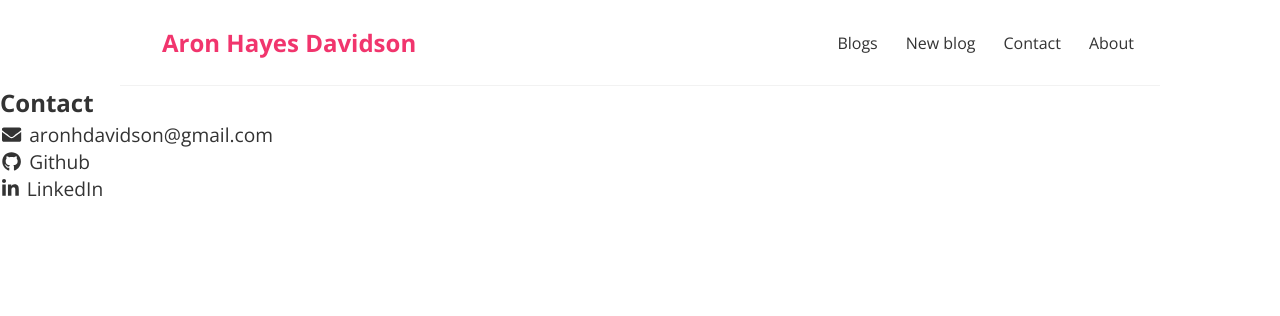
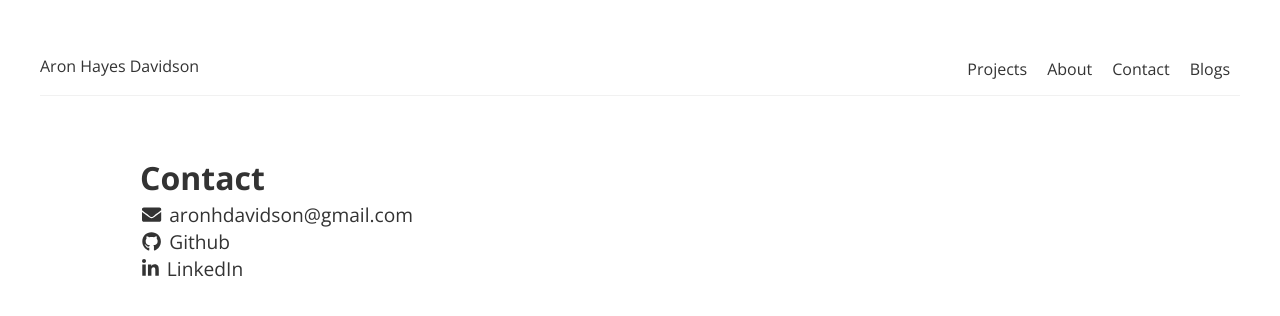
Before and after one commit to Aron-HD/React-website, a React (Create React App) app: page /contact in a window 1280 px wide. Shown: the top 316 px of the page. Built offline with nearby package versions, Linux system fonts and the light colour scheme.

Commit message:
made alternative bar and sorted working hamburger menu

```diff
--- a/src/components/App.js
+++ b/src/components/App.js
@@ -6,6 +6,7 @@ import Create from "./Create";
 import About from "./About";
 import Contact from "./Contact";
 import Showcase from "./Showcase/Showcase";
+import NavAlt from "./Showcase/NavAlt";
 
 function App() {
   return (
@@ -13,16 +14,16 @@ function App() {
       <Fragment className="App">
         <Switch>
           <Route exact path="/" component={Showcase} />
-          <Navbar />
+          <NavAlt />
         </Switch>
-        <Fragment className="content">
+        <div className="content">
           <Switch>
             <Route path="/blogs" component={Blogs} />
             <Route path="/about" component={About} />
             <Route path="/contact" component={Contact} />
             <Route path="/create" component={Create} />
           </Switch>
-        </Fragment>
+        </div>
       </Fragment>
     </Router>
   );
--- a/src/components/Navbar.js
+++ b/src/components/Navbar.js
@@ -3,9 +3,11 @@ import { Link } from "react-router-dom";
 const Navbar = () => {
   return (
     <nav className="navbar">
-      <Link to="/" className="item">
-        <h1>Aron Hayes Davidson</h1>
-      </Link>
+      <div className="logo">
+        <Link to="/" className="item">
+          <h1>Aron Hayes Davidson</h1>
+        </Link>
+      </div>
       <div className="links">
         <Link to="/blogs" className="item">
           Blogs
--- a/src/components/Showcase/Burger.js
+++ b/src/components/Showcase/Burger.js
@@ -1,13 +1,53 @@
-import React from "react";
-import { StyledBurger } from "./Burger.styled";
+import { useState } from "react";
+import styled from "styled-components";
+import Menu from "./Menu";
+
+const StyledBurger = styled.div`
+  width: 2rem;
+  height: 2rem;
+  position: fixed;
+  top: 40px;
+  right: 40px;
+  z-index: 20;
+  display: none;
+
+  @media (max-width: 768px) {
+    display: flex;
+    justify-content: space-around;
+    flex-flow: column nowrap;
+  }
+
+  div {
+    width: 2rem;
+    height: 0.25rem;
+    background-color: ${({ open }) => (open ? "#ccc" : "#ccc")};
+    border-radius: 10px;
+    transform-origin: 1px;
+    transition: all 0.2s linear;
+    &:nth-child(1) {
+      transform: ${({ open }) => (open ? "rotate(45deg)" : "rotate(0)")};
+    }
+    &:nth-child(2) {
+      transform: ${({ open }) => (open ? "translateX(100%)" : "translateX(0)")};
+      opacity: ${({ open }) => (open ? 0 : 1)};
+    }
+    &:nth-child(3) {
+      transform: ${({ open }) => (open ? "rotate(-45deg)" : "rotate(0)")};
+    }
+  }
+`;
 
 const Burger = () => {
+  const [open, setOpen] = useState(false);
   return (
-    <StyledBurger>
-      <div />
-      <div />
-      <div />
-    </StyledBurger>
+    <>
+      <StyledBurger open={open} onClick={() => setOpen(!open)}>
+        <div />
+        <div />
+        <div />
+      </StyledBurger>
+      <Menu open={open} />
+    </>
   );
 };
 
--- a/src/components/Showcase/Menu.js
+++ b/src/components/Showcase/Menu.js
@@ -1,21 +1,52 @@
-const Menu = () => {
+import styled from "styled-components";
+
+const StyledMenu = styled.ul`
+  list-style: none;
+  display: flex;
+  flex-flow: row-nowrap;
+  margin-block-start: 0px;
+  margin-block-end: 0px;
+  margin-inline-start: 0px;
+  margin-inline-end: 0px;
+  padding-inline-start: 0px;
+  li {
+    padding: 18px 10px;
+  }
+
+  @media (max-width: 768px) {
+    flex-flow: column nowrap;
+    background-color: #0d2538;
+    position: fixed;
+    transform: ${({ open }) => (open ? "translateX(0)" : "translate(100%)")};
+    top: 0;
+    right: 0;
+    height: 100vh;
+    width: 40vw;
+    padding: 40px;
+    transition: transform 0.3s ease-in-out;
+
+    li {
+      color: #fff;
+    }
+  }
+`;
+
+const Menu = ({ open }) => {
   return (
-    <div className="menu">
-      <ul>
+    <StyledMenu open={open}>
       <li>
-          <a href="#">Home</a>
+        <a href="/projects">Projects</a>
       </li>
       <li>
-          <a href="#">About</a>
+        <a href="/about">About</a>
       </li>
       <li>
-          <a href="#">Contact</a>
+        <a href="/contact">Contact</a>
       </li>
       <li>
-          <a href="#">Blogs</a>
+        <a href="/blogs">Blogs</a>
       </li>
-      </ul>
-    </div>
+    </StyledMenu>
   );
 };
 
--- /dev/null
+++ b/src/components/Showcase/NavAlt.js
@@ -0,0 +1,30 @@
+import { Link } from "react-router-dom";
+import styled from "styled-components";
+import Burger from "./Burger";
+
+const Nav = styled.nav`
+  width: inherit;
+  height: 55px;
+  border-bottom: 1px solid #f1f1f1;
+  margin: 40px;
+  //   padding-top: 40px;
+  display: flex;
+  justify-content: space-between;
+
+  .logo {
+    padding: 15px 0;
+  }
+`;
+
+const NavAlt = () => {
+  return (
+    <Nav>
+      <div className="logo">
+        <Link to="/">Aron Hayes Davidson</Link>
+      </div>
+      <Burger />
+    </Nav>
+  );
+};
+
+export default NavAlt;
--- a/src/components/Showcase/Showcase.js
+++ b/src/components/Showcase/Showcase.js
@@ -1,23 +1,15 @@
-import { Fragment, useState } from "react";
+import { Fragment } from "react";
+import { FontAwesomeIcon } from "@fortawesome/react-fontawesome";
+import { faGithub, faLinkedinIn } from "@fortawesome/free-brands-svg-icons";
+import { faEnvelope } from "@fortawesome/free-solid-svg-icons";
+import NavAlt from "./NavAlt";
 
-const showcase = () => {
-  const [open, setOpen] = useState(false);
-  // const menuToggle = document.querySelector(".toggle");
-  // const showcase = document.querySelector(".showcase");
-
-  // if (menuToggle) {
-  //   menuToggle.addEventListener("click", () => {
-  //     menuToggle.classList.toggle("active");
-  //     showcase.classList.toggle("active");
-  //   });
-  // }
-
+const Showcase = () => {
   return (
     <Fragment>
       <section className="showcase">
         <header>
-          <h2 className="logo">Aron Hayes Davidson</h2>
-          <div className="toggle"></div>
+          <NavAlt />
         </header>
         <video
           src="https://www.pexels.com/video/aerial-view-of-beautiful-resort-2169880"
@@ -26,6 +18,7 @@ const showcase = () => {
           autoplay
         />
         <div className="overlay" />
+        <div className="container">
           <div className="text">
             <h2>Never Stop</h2>
             <h3>Exploring The World</h3>
@@ -33,28 +26,41 @@ const showcase = () => {
               Lorem ipsum dolor sit amet, consectetur adipisicing elit, sed do
               eiusmod.
             </p>
-          <a href="#">Projects</a>
+            <a href="/projects">Projects</a>
           </div>
           <ul className="social">
             <li>
-            <a href="#">
-              <img src="https://i.ibb.co/x7P24fL/facebook.png" />
+              <a href="mailto:aronhdavidson@gmail.com">
+                <FontAwesomeIcon
+                  icon={faEnvelope}
+                  style={{ color: "#fff" }}
+                  size="3x"
+                />
               </a>
             </li>
             <li>
-            <a href="#">
-              <img src="https://i.ibb.co/Wnxq2Nq/twitter.png" />
+              <a href="https://github.com/aron-hd">
+                <FontAwesomeIcon
+                  icon={faGithub}
+                  style={{ color: "#fff" }}
+                  size="3x"
+                />
               </a>
             </li>
             <li>
-            <a href="#">
-              <img src="https://i.ibb.co/ySwtH4B/instagram.png" />
+              <a href="https://www.linkedin.com/in/aron-hd/">
+                <FontAwesomeIcon
+                  icon={faLinkedinIn}
+                  style={{ color: "#fff" }}
+                  size="3x"
+                />
               </a>
             </li>
           </ul>
+        </div>
       </section>
     </Fragment>
   );
 };
 
-export default showcase;
+export default Showcase;
--- a/src/stylesheets/_base.scss
+++ b/src/stylesheets/_base.scss
@@ -26,8 +26,8 @@ a:hover {
 }
 .content {
   max-width: 1000px;
-  margin: 40px auto;
-  // padding: 20px;
+  margin: 0px auto;
+  padding: 20px;
   h2 {
     font-size: xx-large;
   }
--- a/src/stylesheets/_showcase.scss
+++ b/src/stylesheets/_showcase.scss
@@ -1,18 +1,32 @@
 @import url("https://fonts.googleapis.com/css?family=Poppins:200,300,400,500,600,700,800,900&display=swap");
 
 .showcase {
+  position: absolute;
+  right: 0;
+  left: 0;
+  width: 100vw;
+  min-height: 100vh;
+  margin: 0;
+  padding: 0;
+  display: flex;
+  justify-content: space-between;
+  align-items: center;
+  background: #111;
+  transition: 0.2s;
+  z-index: 2;
   * {
     margin: 0;
     padding: 0;
     box-sizing: border-box;
     font-family: "Poppins", sans-serif;
+    color: #fff;
   }
   header {
     position: absolute;
     top: 0;
     left: 0;
     width: 100%;
-    padding: 40px 100px;
+    // padding: 20px 0px;
     z-index: 1000;
     display: flex;
     justify-content: space-between;
@@ -23,24 +37,7 @@
       cursor: pointer;
     }
   }
-  .showcase {
-    position: absolute;
-    right: 0;
-    width: 100%;
-    min-height: 100vh;
-    padding: 100px;
-    display: flex;
-    justify-content: space-between;
-    align-items: center;
-    background: #111;
-    transition: 0.2s;
-    z-index: 2;
-  }
-  .showcase.active {
-    right: 300px;
-  }
-
-  .showcase video {
+  video {
     position: absolute;
     top: 0;
     left: 0;
@@ -58,9 +55,13 @@
     background: #03a9f4;
     mix-blend-mode: overlay;
   }
+  .container {
+    padding-left: 2rem;
+  }
   .text {
     position: relative;
     z-index: 10;
+    // padding-left: 2rem;
     h2 {
       font-size: 5em;
       font-weight: 800;
@@ -99,9 +100,9 @@
       }
     }
   }
-
   // Social icons
   .social {
+    color: #fff;
     position: absolute;
     z-index: 10;
     bottom: 20px;
@@ -122,51 +123,6 @@
       }
     }
   }
-  // hamburger toggle
-  .toggle {
-    position: relative;
-    width: 60px;
-    height: 60px;
-    background: url(https://i.ibb.co/HrfVRcx/menu.png);
-    background-repeat: no-repeat;
-    background-size: 30px;
-    background-position: center;
-    cursor: pointer;
-  }
-  .toggle.active {
-    background: url(https://i.ibb.co/rt3HybH/close.png);
-    background-repeat: no-repeat;
-    background-size: 25px;
-    background-position: center;
-    cursor: pointer;
-  }
-  .menu {
-    position: absolute;
-    top: 0;
-    right: 0;
-    width: 300px;
-    height: 100%;
-    display: flex;
-    justify-content: center;
-    align-items: center;
-    ul {
-      position: relative;
-      li {
-        list-style: none;
-        a {
-          text-decoration: none;
-          font-size: 24px;
-          color: #111;
-          :hover {
-            color: #03a9f4;
-          }
-        }
-      }
-    }
-  }
-}
-
-// Media
   @media (max-width: 991px) {
     .showcase,
     .showcase header {
@@ -179,3 +135,4 @@
       font-size: 2em;
     }
   }
+}
--- a/src/stylesheets/index.css
+++ b/src/stylesheets/index.css
@@ -26,7 +26,8 @@ a:hover {
 
 .content {
   max-width: 1000px;
-  margin: 40px auto;
+  margin: 0px auto;
+  padding: 20px;
 }
 
 .content h2 {
@@ -97,12 +98,36 @@ a:hover {
           align-items: center;
 }
 
+.showcase {
+  position: absolute;
+  right: 0;
+  left: 0;
+  width: 100vw;
+  min-height: 100vh;
+  margin: 0;
+  padding: 0;
+  display: -webkit-box;
+  display: -ms-flexbox;
+  display: flex;
+  -webkit-box-pack: justify;
+      -ms-flex-pack: justify;
+          justify-content: space-between;
+  -webkit-box-align: center;
+      -ms-flex-align: center;
+          align-items: center;
+  background: #111;
+  -webkit-transition: 0.2s;
+  transition: 0.2s;
+  z-index: 2;
+}
+
 .showcase * {
   margin: 0;
   padding: 0;
   -webkit-box-sizing: border-box;
           box-sizing: border-box;
   font-family: "Poppins", sans-serif;
+  color: #fff;
 }
 
 .showcase header {
@@ -110,7 +135,6 @@ a:hover {
   top: 0;
   left: 0;
   width: 100%;
-  padding: 40px 100px;
   z-index: 1000;
   display: -webkit-box;
   display: -ms-flexbox;
@@ -129,32 +153,7 @@ a:hover {
   cursor: pointer;
 }
 
-.showcase .showcase {
-  position: absolute;
-  right: 0;
-  width: 100%;
-  min-height: 100vh;
-  padding: 100px;
-  display: -webkit-box;
-  display: -ms-flexbox;
-  display: flex;
-  -webkit-box-pack: justify;
-      -ms-flex-pack: justify;
-          justify-content: space-between;
-  -webkit-box-align: center;
-      -ms-flex-align: center;
-          align-items: center;
-  background: #111;
-  -webkit-transition: 0.2s;
-  transition: 0.2s;
-  z-index: 2;
-}
-
-.showcase .showcase.active {
-  right: 300px;
-}
-
-.showcase .showcase video {
+.showcase video {
   position: absolute;
   top: 0;
   left: 0;
@@ -173,6 +172,10 @@ a:hover {
   height: 100%;
   background: #03a9f4;
   mix-blend-mode: overlay;
+}
+
+.showcase .container {
+  padding-left: 2rem;
 }
 
 .showcase .text {
@@ -224,6 +227,7 @@ a:hover {
 }
 
 .showcase .social {
+  color: #fff;
   position: absolute;
   z-index: 10;
   bottom: 20px;
@@ -258,69 +262,15 @@ a:hover {
           transform: scale(0.5) translateY(-15px);
 }
 
-.showcase .toggle {
-  position: relative;
-  width: 60px;
-  height: 60px;
-  background: url(https://i.ibb.co/HrfVRcx/menu.png);
-  background-repeat: no-repeat;
-  background-size: 30px;
-  background-position: center;
-  cursor: pointer;
-}
-
-.showcase .toggle.active {
-  background: url(https://i.ibb.co/rt3HybH/close.png);
-  background-repeat: no-repeat;
-  background-size: 25px;
-  background-position: center;
-  cursor: pointer;
-}
-
-.showcase .menu {
-  position: absolute;
-  top: 0;
-  right: 0;
-  width: 300px;
-  height: 100%;
-  display: -webkit-box;
-  display: -ms-flexbox;
-  display: flex;
-  -webkit-box-pack: center;
-      -ms-flex-pack: center;
-          justify-content: center;
-  -webkit-box-align: center;
-      -ms-flex-align: center;
-          align-items: center;
-}
-
-.showcase .menu ul {
-  position: relative;
-}
-
-.showcase .menu ul li {
-  list-style: none;
-}
-
-.showcase .menu ul li a {
-  text-decoration: none;
-  font-size: 24px;
-  color: #111;
-}
-
-.showcase .menu ul li a :hover {
-  color: #03a9f4;
-}
-
 @media (max-width: 991px) {
-  .showcase,
-  .showcase header {
+  .showcase .showcase,
+  .showcase .showcase header {
     padding: 40px;
   }
-  .text h2 {
+  .showcase .text h2 {
     font-size: 3em;
   }
-  .text h3 {
+  .showcase .text h3 {
     font-size: 2em;
   }
 }
```
Also changed, not shown: 1 other file (tests, documents, lock files or other folders). Lines whose indentation alone changed are shown as unchanged.
